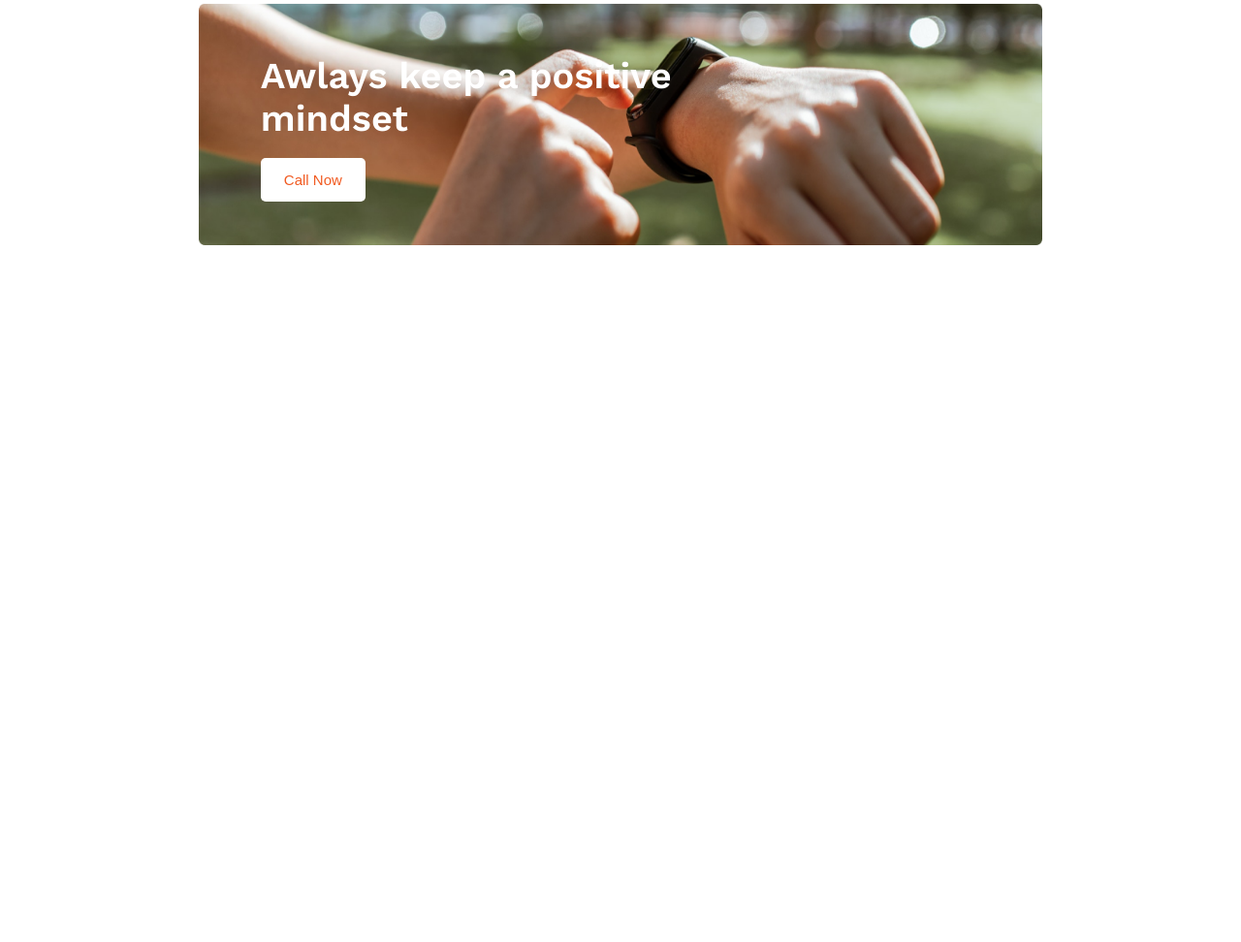
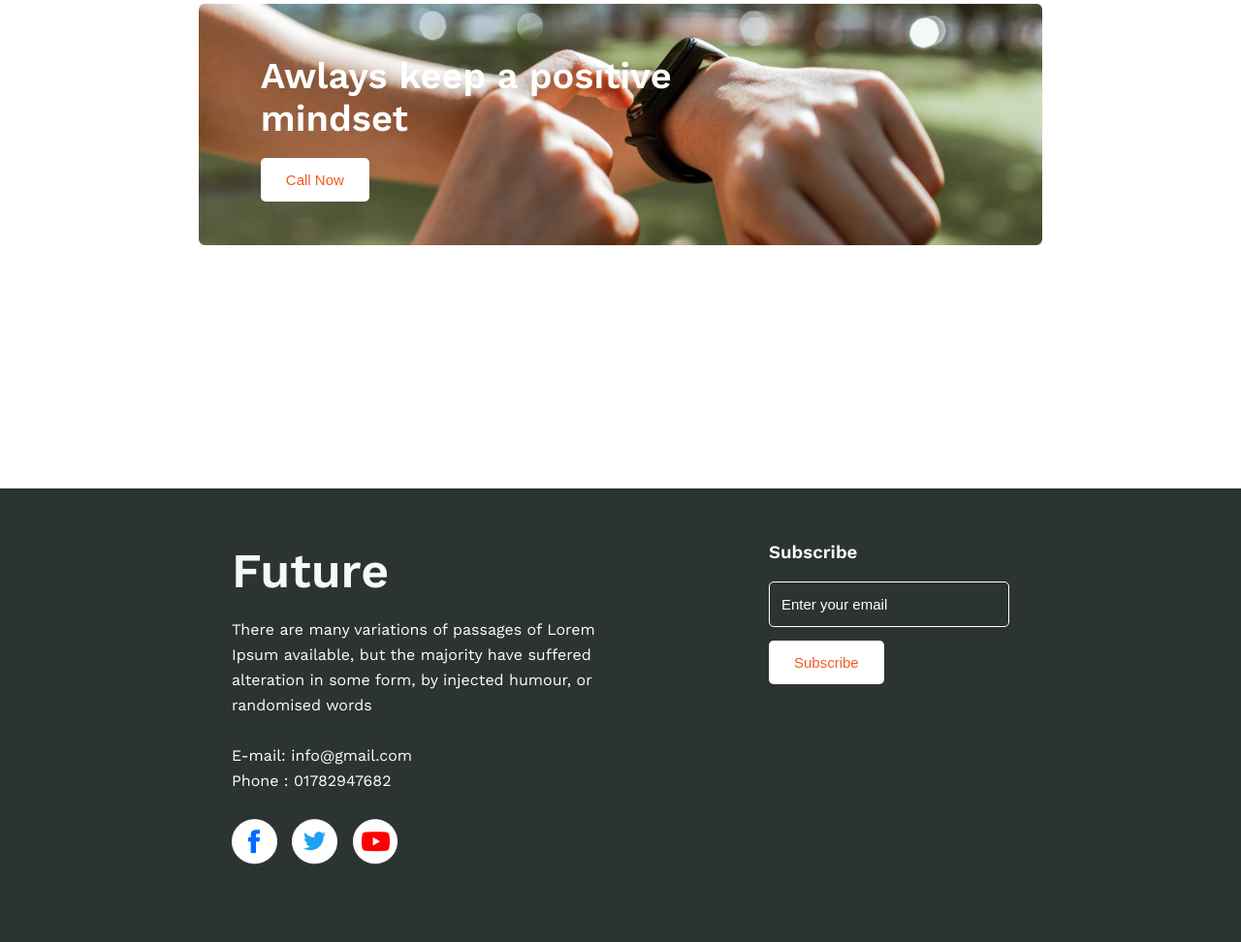
Before and after one commit to programmer-nayeem/ph-second-project, a plain HTML site: page index.html in a window 1280 px wide. Shown: the part 1936-2908 px from the top of the page at 97% size. Before the commit the page ends 2430 px from the top, so only its background shows below. Drawn offline with nearby package versions, Linux system fonts and the light colour scheme.

Commit message:
website completed with footer section

```diff
--- a/index.html
+++ b/index.html
@@ -82,7 +82,26 @@
     </main>
 
     <footer>
+        <div class="future">
+            <div class="footer-title"><h1>Future</h1></div><br>
+            <div class="footer-desc"><p>There are many variations of passages of Lorem Ipsum available, but the majority have suffered alteration in some form, by injected humour, or randomised words <br><br>
+                E-mail: info@gmail.com <br>
+                Phone : 01782947682
+            </p>
+            <br>
+            <div class="some-links">
+                <img src="images/icons/fb.png" alt="">
+                <img src="images/icons/twitter.png" alt="">
+                <img src="images/icons/youtube.png" alt="">
+            </div>
+            </div><br>
 
+        </div>
+        <div class="subscribe">
+            <div class="subcribe-title"><h3>Subscribe</h3></div><br>
+            <input type="email" name="" id="" placeholder="Enter your email"><br>
+            <input class="btn-primary" type="submit" value="Subscribe">
+        </div>
     </footer>
 </body>
 </html>
--- a/styles/style.css
+++ b/styles/style.css
@@ -13,10 +13,11 @@ body{
     border: 0;
     border-radius: 5px;
     background: #FFF;
-    padding: 14px 24px;
+    padding: 14px 26px;
     color: #F15B22;
     font-size: 15px;
     text-align: center;
+    cursor: pointer;
 }
 
 /* header section start */
@@ -149,7 +150,56 @@ body{
     left: 21%;
 }
 .plan-img-text h2{
-    color: #FFF;
+    color: #fff;
     font-size: 38px;
     font-weight: 700;
 }
+
+/* Footer styleing start */
+footer{
+    height: 65vh;
+    background: #2C3333;
+    color: #FFF;
+    margin-top: 10px;
+    text-align: start;
+    justify-content: space-between;
+    display: flex;
+    padding: 55px 239px;
+}
+.future{
+    width: 50%;
+}
+.footer-title{
+    color: #F8F8F8;
+    font-size: 25px;
+    font-weight: 700;
+}
+.footer-desc{
+    color: #FFF;
+    font-size: 16px;
+    font-weight: 400;
+    line-height: 26px;
+}
+.some-links img{
+    margin-right: 10px;
+    cursor: pointer;
+}
+
+.subscribe-title{
+    font-size: 20px;
+}
+.subscribe input[type="email"]{
+    padding: 14px 35px 14px 12px;
+    font-size: 15px;
+    background: transparent;
+    color: #fff;
+    border: 1px solid #fff;
+    border-radius: 5px;
+    outline: none;
+}
+::placeholder{
+    color: #fff;
+}
+.subscribe input[type="submit"]{
+    margin-top: 14px;
+}
```
